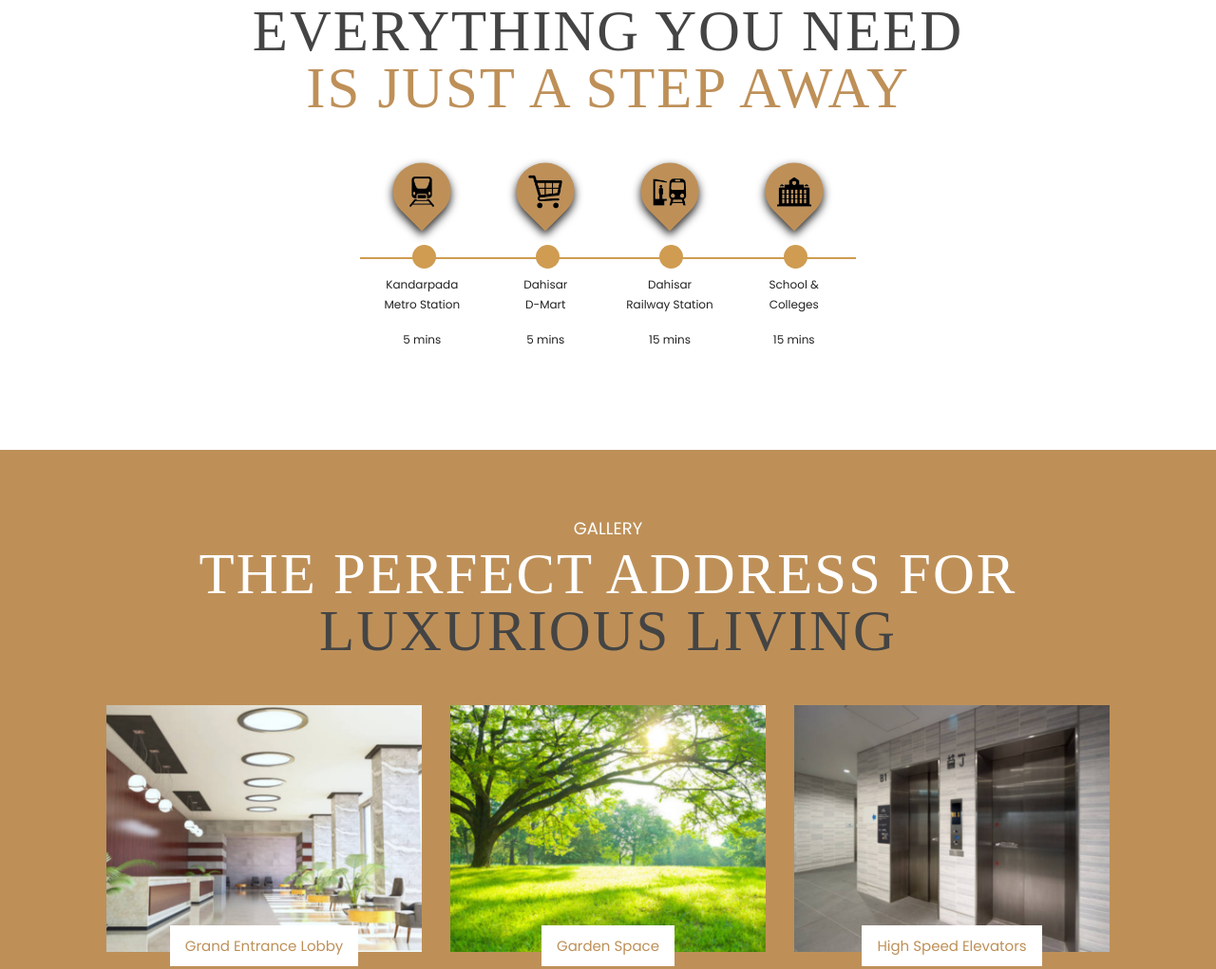
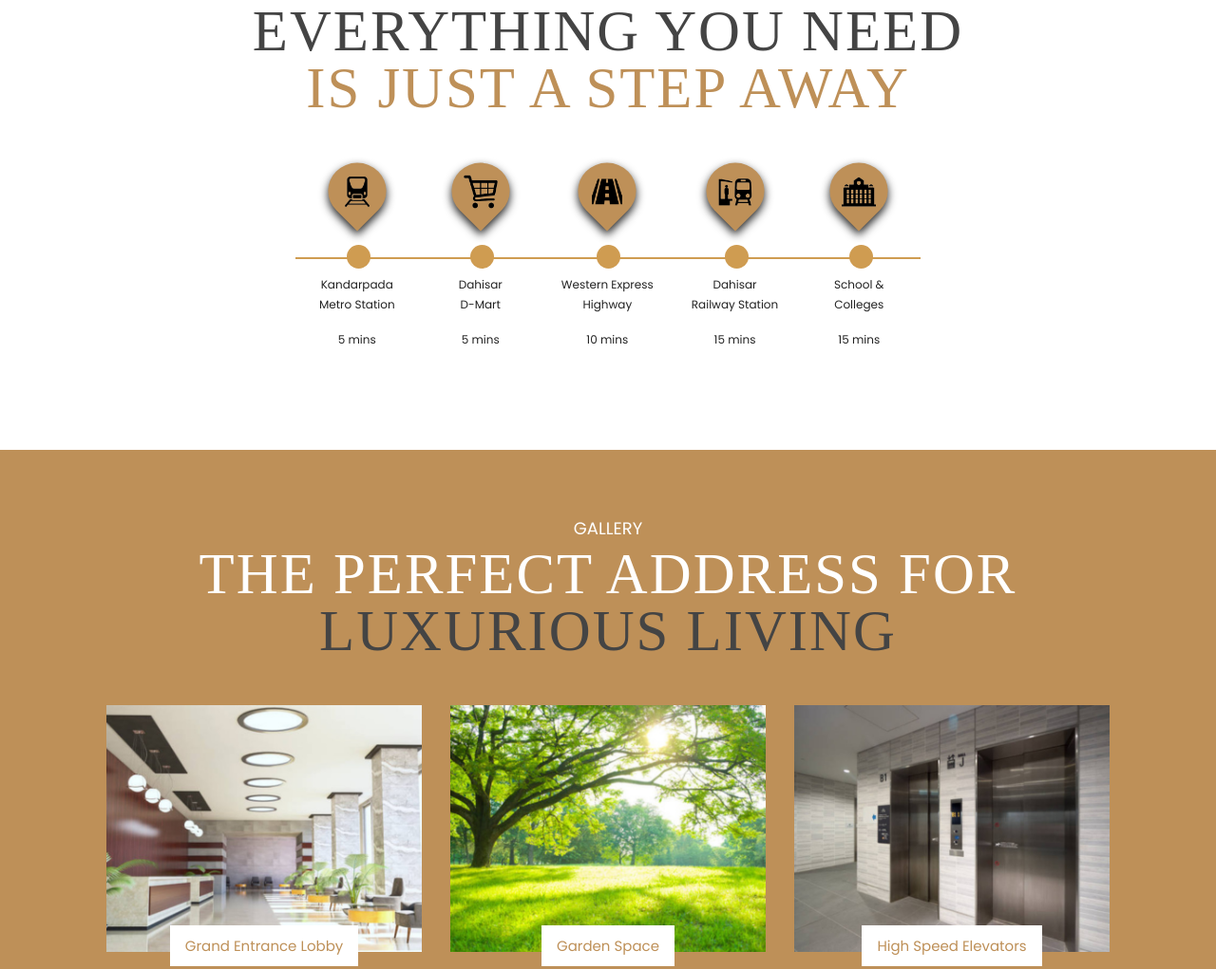
Before and after one commit to Niraj03060/Pastonji_Bliss-tower, a plain HTML site: page index.html in a window 1280 px wide. Shown: the part 2533-3554 px from the top of the page at 95% size. Drawn offline with nearby package versions, Linux system fonts and the light colour scheme; some packages are replaced by stand-ins of ours; a script that the page names is missing; a web font is replaced by a local one.

Commit message:
updates 26/03/2024

```diff
--- a/index.html
+++ b/index.html
@@ -593,7 +593,19 @@
                 <h4>5 mins</h4>
               </div>
             </li>
-
+            <li class="li complete">
+              <div class="timestamp">
+                <div class="locationBox1">
+                  <div class="location-icon">
+                    <img src="assets\img\location\Highway_logo.png" class="img-responsive" />
+                  </div>
+                </div>
+              </div>
+              <div class="status">
+                <h4>Western Express<br>Highway</h4>
+                <h4>10 mins</h4>
+              </div>
+            </li>
             <li class="li complete">
               <div class="timestamp">
                 <div class="locationBox1">
@@ -974,8 +986,8 @@ provides customer satisfaction.
               <div class="mt-3">
                 <p class="mb-1 medium size20">Email:</p>
                 <p>
-                  <a href="mailto:info@blisstower.in" class="clr2">
-                    info@blisstower.in
+                  <a href="mailto:sales@pastonjiblisstower.com" class="clr2">
+                    sales@pastonjiblisstower.com
                   </a>
                 </p>
               </div>
```
Also changed, not shown: assets/img/location/Highway_logo.png (added).
